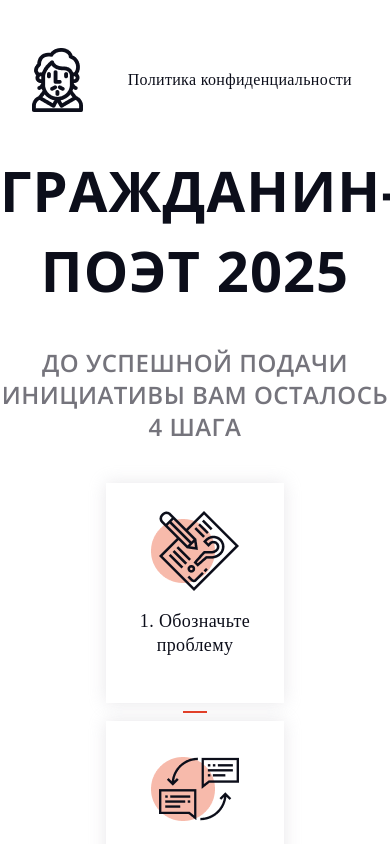
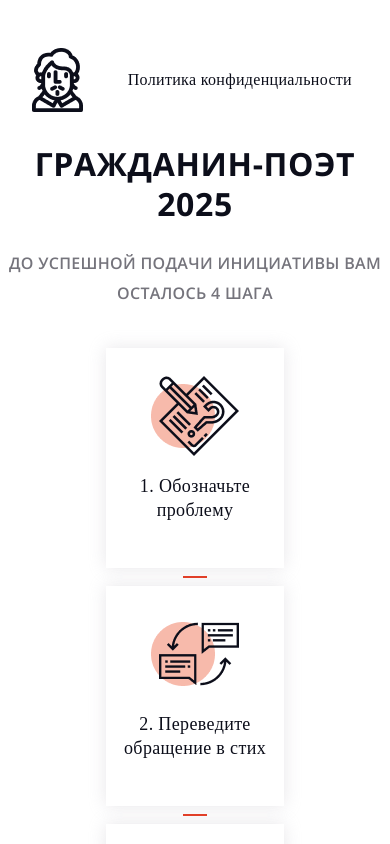
Before and after one commit to Greg-One/Hackathon-2025-React, a React (Create React App) app: page / in a window 390 px wide. Shown: the top 844 px of the page. Built offline with nearby package versions, Linux system fonts and the light colour scheme; a web font is replaced by a local one.

Commit message:
fix: change mainpage & categories page adaptive design

```diff
--- a/src/blocks/button/__container/_categories/button__container_categories.css
+++ b/src/blocks/button/__container/_categories/button__container_categories.css
@@ -7,5 +7,6 @@
     flex-direction: column;
     align-items: center;
     justify-content: center;
+    margin-bottom: 24px;
   }
 }
--- a/src/blocks/categories/__card-list/categories__card-list.css
+++ b/src/blocks/categories/__card-list/categories__card-list.css
@@ -10,7 +10,7 @@
   align-items: center;
 }
 
-@media screen and (max-width: 768px) and (min-width: 320px) {
+@media screen and (max-width: 970px) and (min-width: 320px) {
   .categories__card-list {
     justify-content: center;
   }
--- a/src/blocks/footer/__description/footer__description.css
+++ b/src/blocks/footer/__description/footer__description.css
@@ -6,5 +6,5 @@
   line-height: 17px;
   letter-spacing: 0.02em;
   text-align: center;
-  color: #B6B5BE;
+  color: #b6b5be;
 }
--- a/src/blocks/header/header.css
+++ b/src/blocks/header/header.css
@@ -6,7 +6,7 @@
   align-items: center;
 }
 
-@media screen and (max-width: 1024px) and (min-width: 768px) {
+@media screen and (max-width: 1182px) and (min-width: 768px) {
   .header {
     margin: 48px 32px 32px;
   }
--- a/src/blocks/mainpage/__subtitle/mainpage__subtitle.css
+++ b/src/blocks/mainpage/__subtitle/mainpage__subtitle.css
@@ -10,3 +10,10 @@
   margin: 24px auto 40px;
   text-transform: uppercase;
 }
+
+@media screen and (max-width: 440px) and (min-width: 320px) {
+  .mainpage__subtitle {
+    font-size: 16px;
+    line-height: 30px;
+  }
+}
--- a/src/blocks/mainpage/__title/mainpage__title.css
+++ b/src/blocks/mainpage/__title/mainpage__title.css
@@ -8,3 +8,10 @@
   letter-spacing: 0.02em;
   text-transform: uppercase;
 }
+
+@media screen and (max-width: 440px) and (min-width: 320px) {
+  .mainpage__title {
+    font-size: 32px;
+    line-height: 40px;
+  }
+}
```
